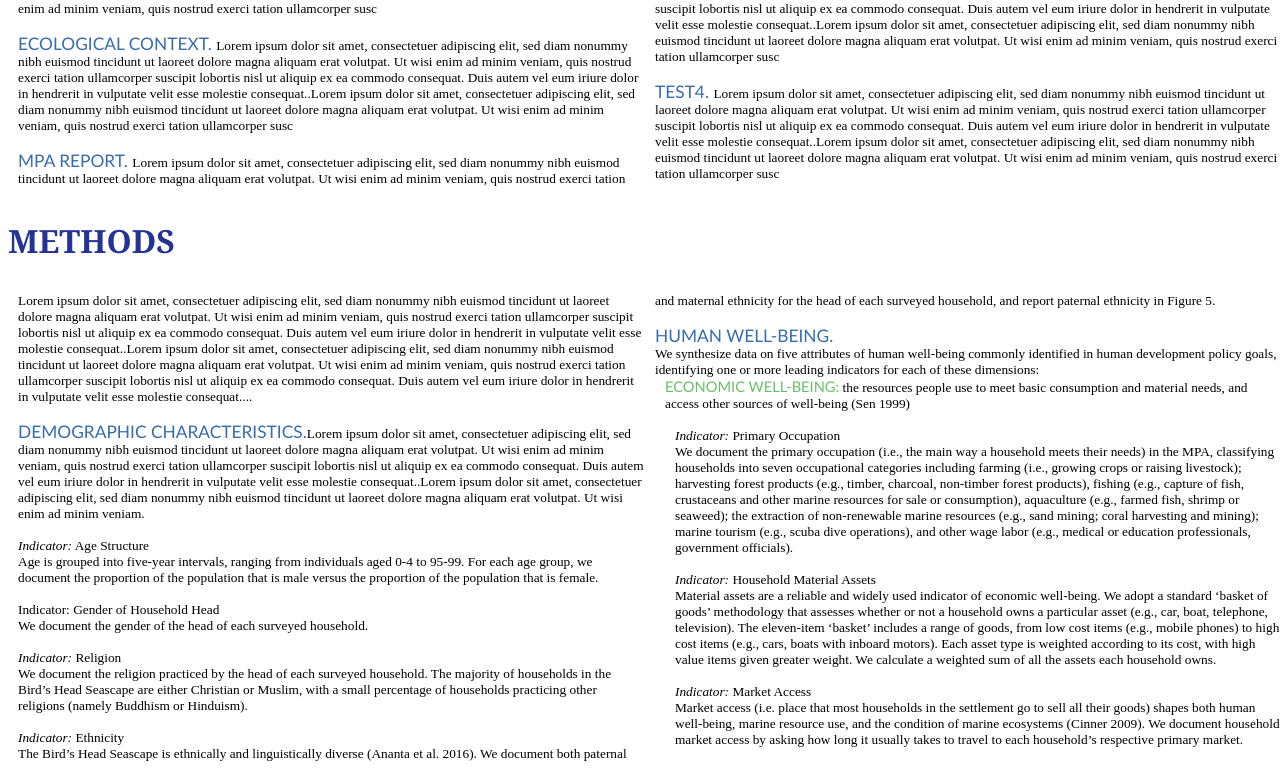
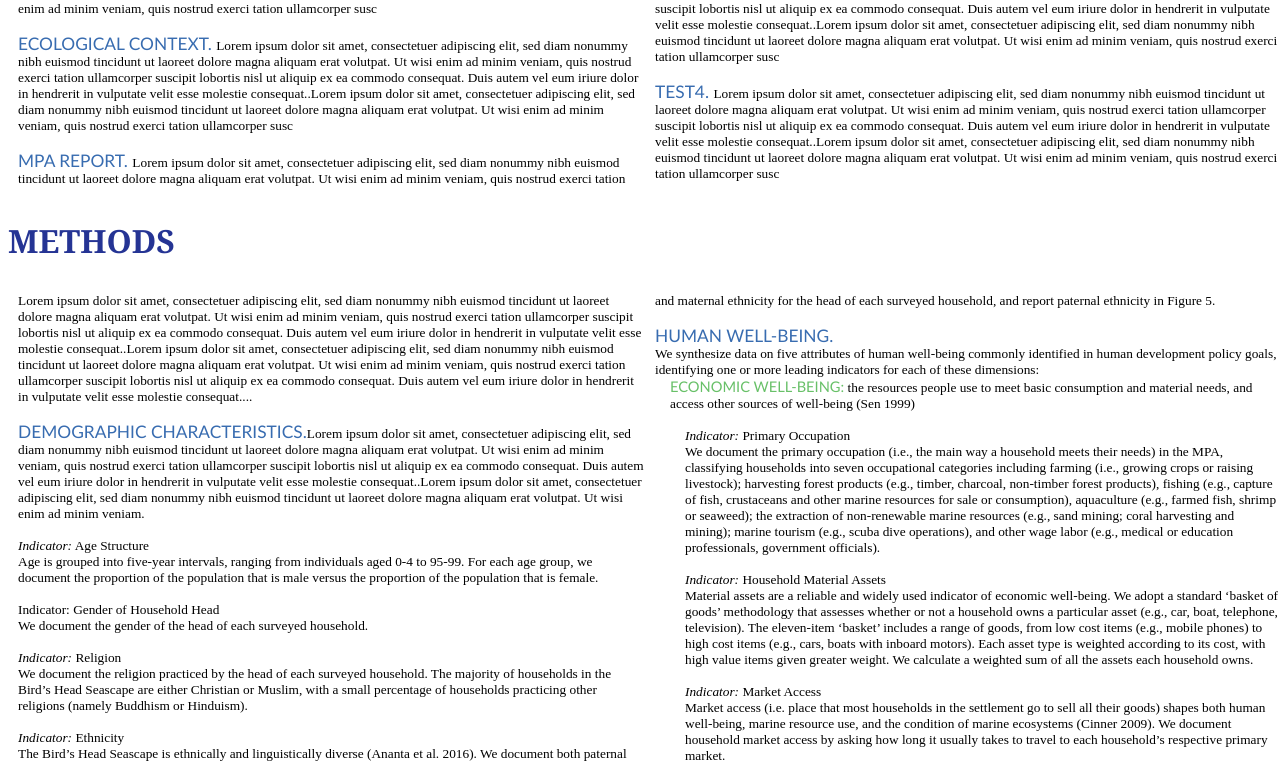
Before and after one commit to GMB92/prototype, a plain HTML site: page index.html in a window 1280 px wide. Shown: the part 1889-2671 px from the top of the page. Drawn offline with Linux system fonts and the light colour scheme.

Commit message:
economic well-being text indent

```diff
--- a/resources/css/style.css
+++ b/resources/css/style.css
@@ -66,10 +66,10 @@ h1 {
   text-align: justify;
 }
 .indent{
-  margin-left: 10px
+  margin-left: 15px
 }
 .indentindicator {
-  margin-left:20px;
+  margin-left:30px;
 }
 p {
   font-size: 10pt;
```
